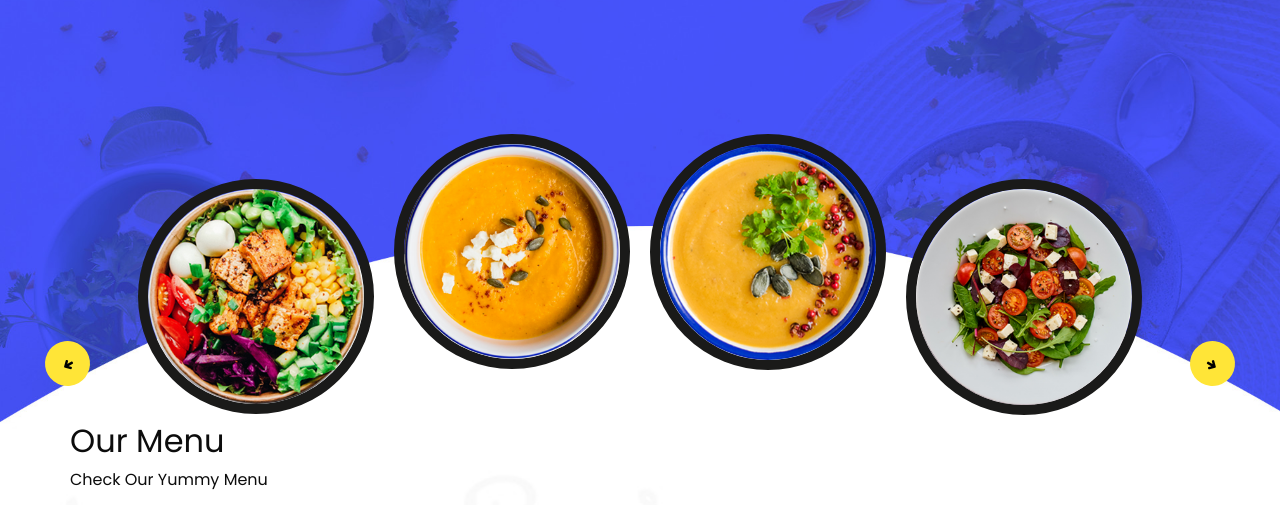
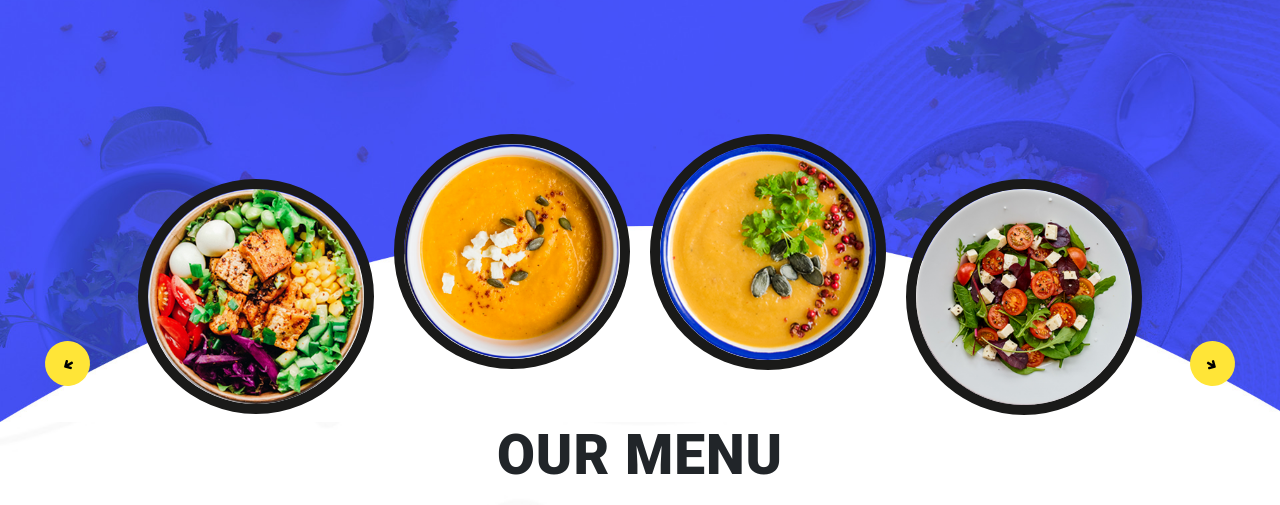
Before and after one commit to akashkalamulla/delfood-1.0.0, a plain HTML site: page index.html in a window 1280 px wide. Shown: the part 292-797 px from the top of the page. Drawn offline with nearby package versions, Linux system fonts and the light colour scheme; a script that the page names is missing; files whose address does not match are found by name.

Commit message:
update changes

```diff
--- a/css/style.css
+++ b/css/style.css
@@ -107,6 +107,41 @@ a:focus {
     outline: none !important;
     -webkit-box-shadow: none;
     box-shadow: none;
+}
+
+
+/*--------------------------------------------------------------
+# Global Section Titles
+--------------------------------------------------------------*/
+
+.section-title {
+    text-align: center;
+    padding-bottom: 60px;
+    position: relative;
+}
+
+.section-title h2 {
+    font-size: 55px;
+    letter-spacing: 1px;
+    font-weight: 1000;
+    padding: 0;
+    margin: 0;
+    color: #212529;
+    display: inline-block;
+    text-transform: uppercase;
+    font-family: var(--default-font);
+}
+
+.section-title p {
+    color: var(--heading-color);
+    margin: 10px 0 0 0;
+    font-size: 48px;
+    font-weight: 500;
+    font-family: var(--heading-font);
+}
+
+.section-title p .description-title {
+    color: var(--accent-color);
 }
 
 
--- a/index.html
+++ b/index.html
@@ -138,7 +138,6 @@
       <!-- Section Title -->
       <div class="container section-title" data-aos="fade-up">
         <h2>Our Menu</h2>
-        <p><span>Check Our</span> <span class="description-title">Yummy Menu</span></p>
       </div><!-- End Section Title -->
 
       <div class="container">
```
